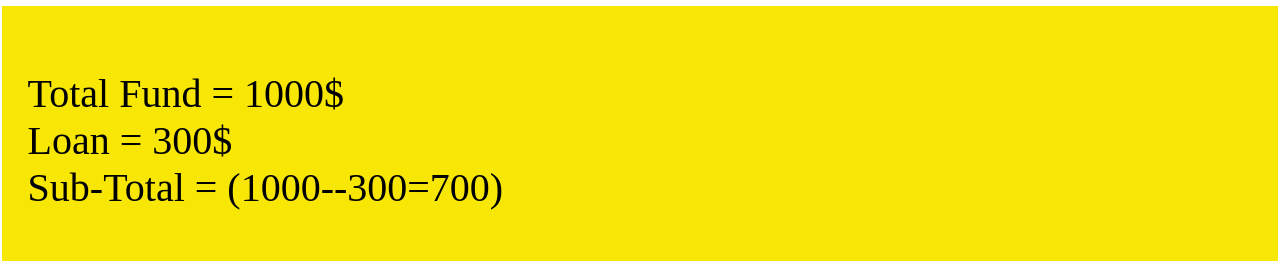
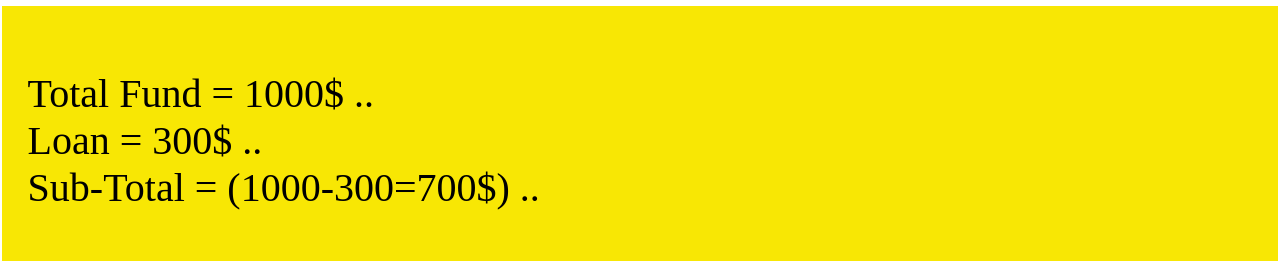
Before and after one commit to MilkanBasarNabil/fund-list, a plain HTML site: page index.html in a window 1280 px wide. Shown: the part 1431-1692 px from the top of the page. Drawn offline with Linux system fonts and the light colour scheme.

Commit message:
iurtrtuigf

```diff
--- a/index.html
+++ b/index.html
@@ -127,9 +127,9 @@
     </div>
     <div class="underline"></div>
     <div class="total">
-      <p>  total fund = 1000$</p>
-       <p>  loan = 300$</p>
-       <p>  sub-total = (1000--300=700)</p>
+      <p>  total fund = 1000$ ..</p>
+       <p>  loan = 300$ ..</p>
+       <p>  sub-total = (1000-300=700$) ..</p>
     </div>
 
 
```
